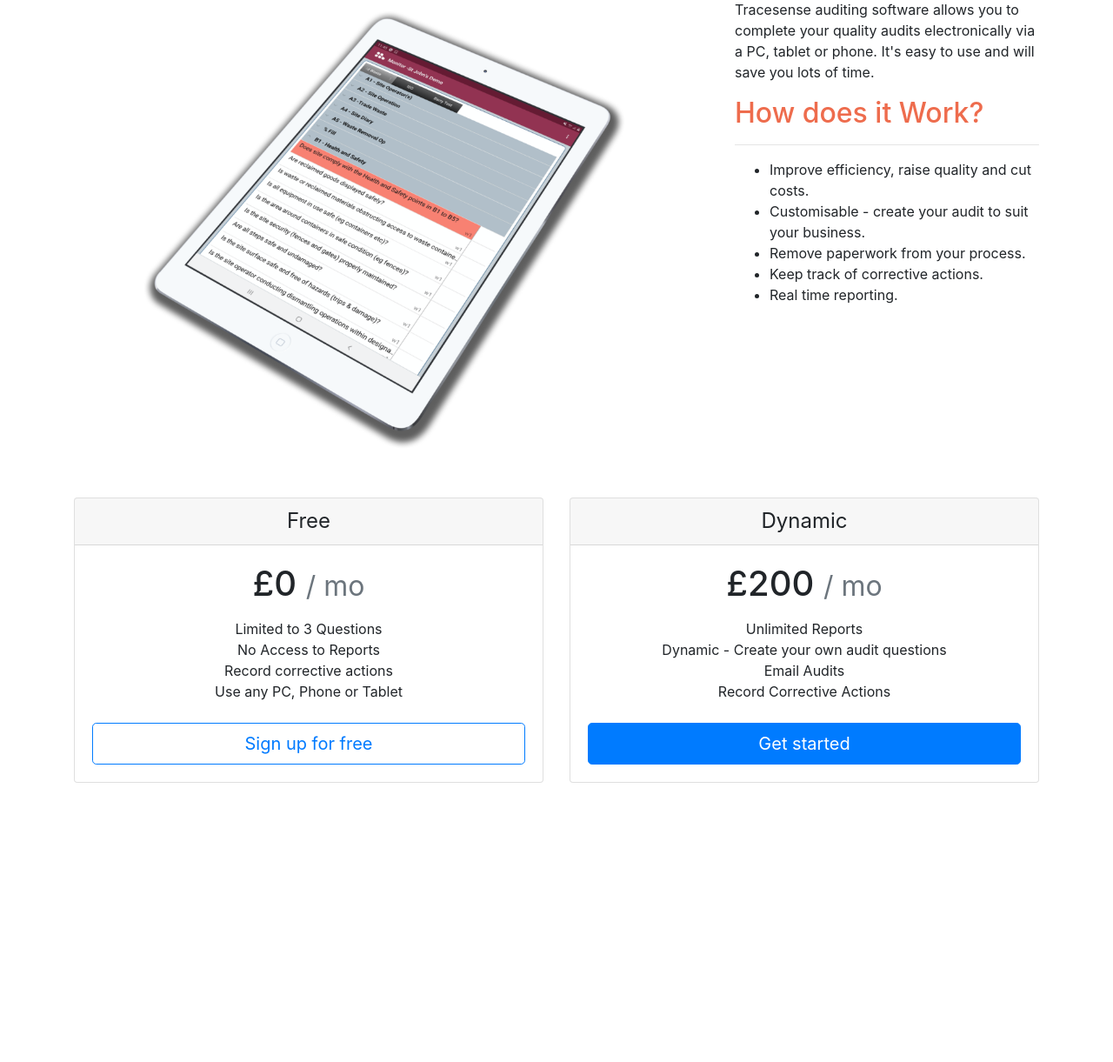
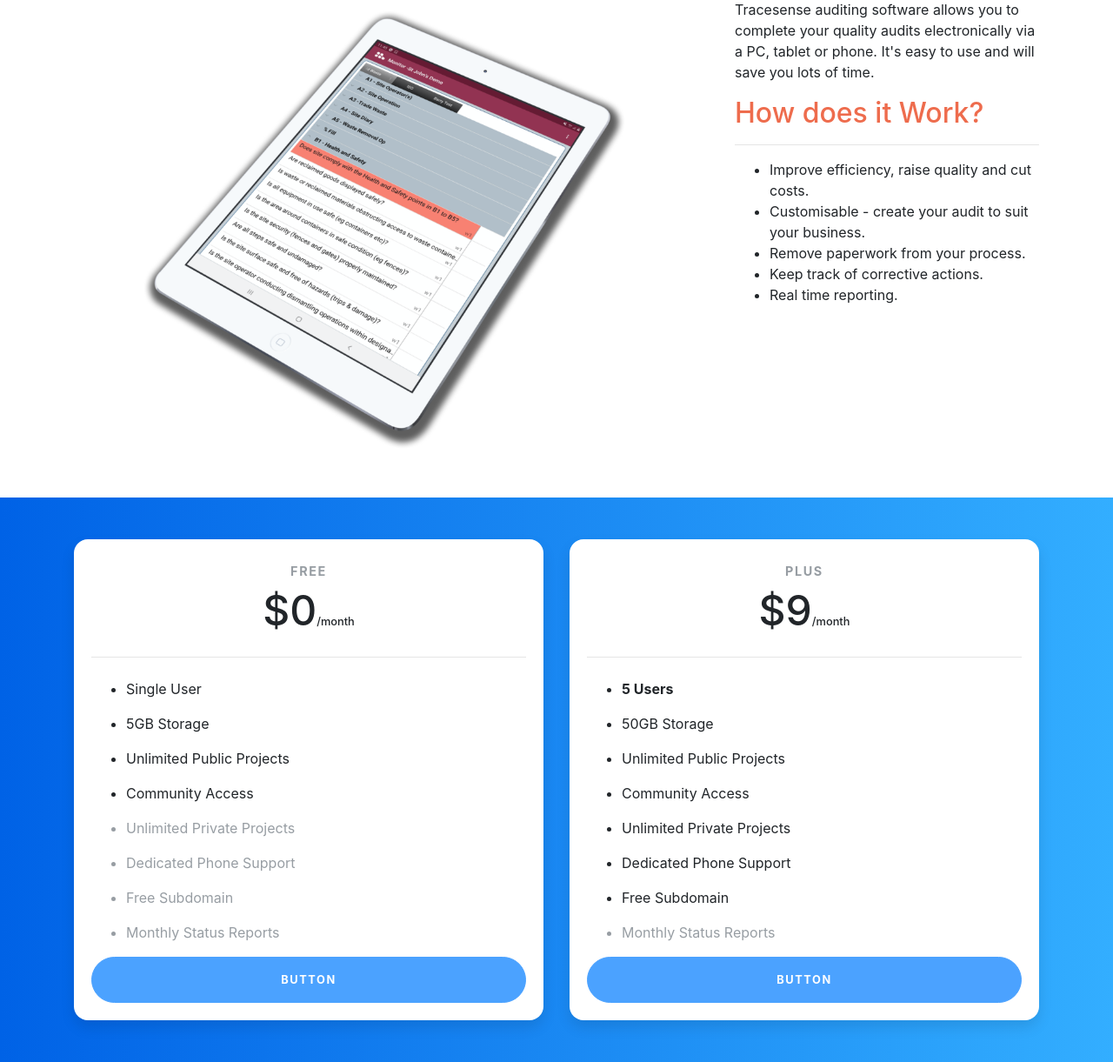
Before and after one commit to tdignan87/TraceSense, a Django app: page / in a window 1280 px wide. Shown: the part 876-2097 px from the top of the page at 87% size. Before the commit the page ends 1776 px from the top, so only its background shows below. Run offline with Django 3.2, Linux system fonts and the light colour scheme; some libraries are stand-ins or nearby versions.

Commit message:
changed card widths to 6 for two items

```diff
--- a/templates/pages/index.html
+++ b/templates/pages/index.html
@@ -70,42 +70,55 @@
         </div>
     </section>
 
-    <section class="container" id="pricing-section">
-        <div class="card-deck mb-3 text-center">
-            <div class="card mb-6 box-shadow">
-                <div class="card-header">
-                    <h4 class="my-0 font-weight-normal">Free</h4>
-                </div>
+    <section class="pricing py-5">
+        <div class="container">
+            <div class="row">
+                <!-- Free Tier -->
+                <div class="col-lg-6">
+                    <div class="card mb-5 mb-lg-0">
                         <div class="card-body">
-                    <h1 class="card-title pricing-card-title">£0 <small class="text-muted">/ mo</small></h1>
-                    <ul class="list-unstyled mt-3 mb-4">
-                        <li>Limited to 3 Questions</li>
-                        <li>No Access to Reports</li>
-                        <li>Record corrective actions</li>
-                        <li>Use any PC, Phone or Tablet</li>
+                            <h5 class="card-title text-muted text-uppercase text-center">Free</h5>
+                            <h6 class="card-price text-center">$0<span class="period">/month</span></h6>
+                            <hr>
+                            <ul class="fa-ul">
+                                <li><span class="fa-li"><i class="fas fa-check"></i></span>Single User</li>
+                                <li><span class="fa-li"><i class="fas fa-check"></i></span>5GB Storage</li>
+                                <li><span class="fa-li"><i class="fas fa-check"></i></span>Unlimited Public Projects</li>
+                                <li><span class="fa-li"><i class="fas fa-check"></i></span>Community Access</li>
+                                <li class="text-muted"><span class="fa-li"><i class="fas fa-times"></i></span>Unlimited Private Projects</li>
+                                <li class="text-muted"><span class="fa-li"><i class="fas fa-times"></i></span>Dedicated Phone Support</li>
+                                <li class="text-muted"><span class="fa-li"><i class="fas fa-times"></i></span>Free Subdomain</li>
+                                <li class="text-muted"><span class="fa-li"><i class="fas fa-times"></i></span>Monthly Status Reports</li>
                             </ul>
-                    <button type="button" class="btn btn-lg btn-block btn-outline-primary">Sign up for free</button>
+                            <a href="#" class="btn btn-block btn-primary text-uppercase">Button</a>
                         </div>
                     </div>
-            <div class="card mb-6 box-shadow">
-                <div class="card-header">
-                    <h4 class="my-0 font-weight-normal">Dynamic</h4>
                 </div>
+                <div class="col-lg-6">
+                    <div class="card mb-5 mb-lg-0">
                         <div class="card-body">
-                    <h1 class="card-title pricing-card-title">£200 <small class="text-muted">/ mo</small></h1>
-                    <ul class="list-unstyled mt-3 mb-4">
-                        <li>Unlimited Reports</li>
-                        <li>Dynamic - Create your own audit questions</li>
-                        <li>Email Audits</li>
-                        <li>Record Corrective Actions</li>
+                            <h5 class="card-title text-muted text-uppercase text-center">Plus</h5>
+                            <h6 class="card-price text-center">$9<span class="period">/month</span></h6>
+                            <hr>
+                            <ul class="fa-ul">
+                                <li><span class="fa-li"><i class="fas fa-check"></i></span><strong>5 Users</strong></li>
+                                <li><span class="fa-li"><i class="fas fa-check"></i></span>50GB Storage</li>
+                                <li><span class="fa-li"><i class="fas fa-check"></i></span>Unlimited Public Projects</li>
+                                <li><span class="fa-li"><i class="fas fa-check"></i></span>Community Access</li>
+                                <li><span class="fa-li"><i class="fas fa-check"></i></span>Unlimited Private Projects</li>
+                                <li><span class="fa-li"><i class="fas fa-check"></i></span>Dedicated Phone Support</li>
+                                <li><span class="fa-li"><i class="fas fa-check"></i></span>Free Subdomain</li>
+                                <li class="text-muted"><span class="fa-li"><i class="fas fa-times"></i></span>Monthly Status Reports</li>
                             </ul>
-                    <button type="button" class="btn btn-lg btn-block btn-primary">Get started</button>
+                            <a href="#" class="btn btn-block btn-primary text-uppercase">Button</a>
+                        </div>
+                    </div>
                 </div>
             </div>
         </div>
 
     </section>
-</div>
+
 
 
 
```
Lines whose indentation alone changed are shown as unchanged.
